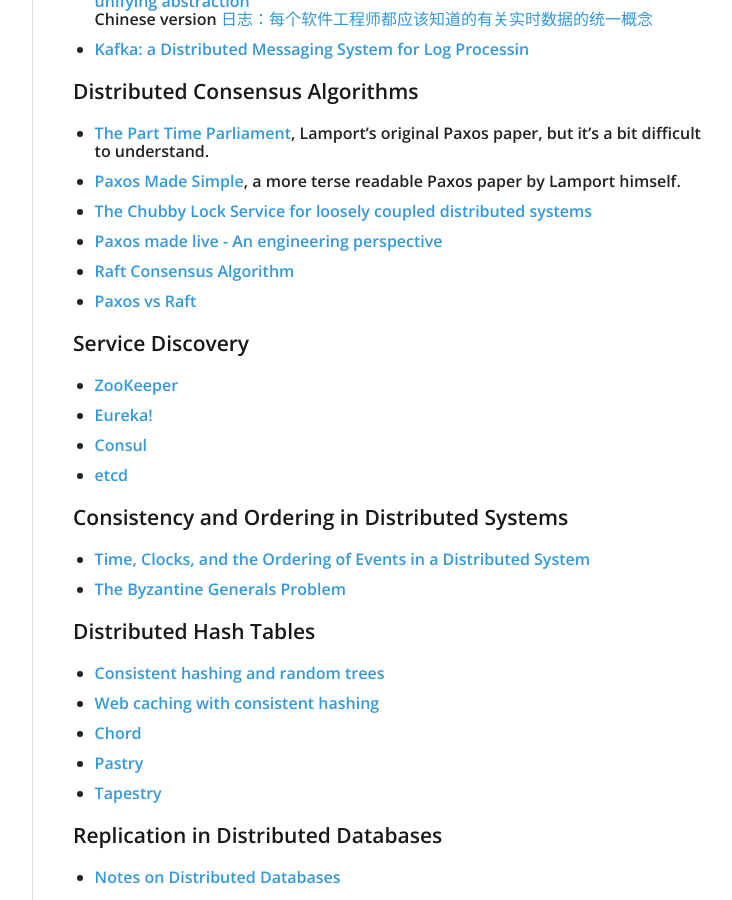
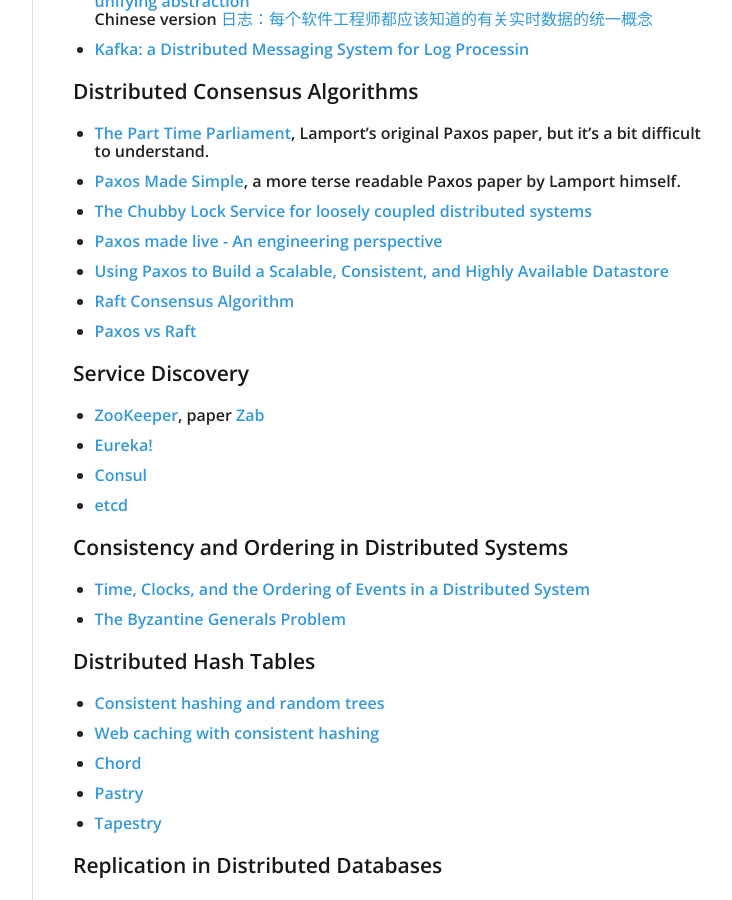
Before and after one commit to foodotbar/foodotbar.github.io, a Jekyll site: the page built from _posts/2017-07-02-Notes-on-Distributed-System.md, in a window 1280 px wide and 900 px high, scrolled down 1722 px. Shown: the whole window, without its empty margins (378-1110 px from the left). Built offline with Jekyll 4.4.1, drawn with Linux system fonts in a browser that asks for light colours; nearby versions of some CDN libraries.

Commit message:
update about Zab and Paxos

```diff
--- a/_posts/2017-07-02-Notes-on-Distributed-System.md
+++ b/_posts/2017-07-02-Notes-on-Distributed-System.md
@@ -67,11 +67,12 @@
 * [Paxos Made Simple](http://research.microsoft.com/en-us/um/people/lamport/pubs/paxos-simple.pdf), a more terse readable Paxos paper by Lamport himself.
 * [The Chubby Lock Service for loosely coupled distributed systems](http://static.googleusercontent.com/media/research.google.com/en//archive/chubby-osdi06.pdf)
 * [Paxos made live - An engineering perspective](http://research.google.com/archive/paxos_made_live.html)
+* [Using Paxos to Build a Scalable, Consistent, and Highly Available Datastore](https://arxiv.org/pdf/1103.2408.pdf)
 * [Raft Consensus Algorithm](https://raftconsensus.github.io/)
 * [Paxos vs Raft](https://ramcloud.stanford.edu/%7Eongaro/userstudy/)
 
 ### Service Discovery
-* [ZooKeeper](http://zookeeper.apache.org/)
+* [ZooKeeper](http://zookeeper.apache.org/), paper [Zab](https://docs.google.com/viewer?a=v&pid=sites&srcid=Y3MudXNmY2EuZWR1fGNzLTYzNi0yMDEzc3xneDo1OWE5NTY4MzZmMmJlNTEz)
 * [Eureka!](https://github.com/Netflix/eureka)
 * [Consul](https://www.consul.io/)
 * [etcd](https://github.com/coreos/etcd)
```
Also changed, not shown: _posts/2017-07-06-Notes-on-Storage.md (+1 -1 lines).
